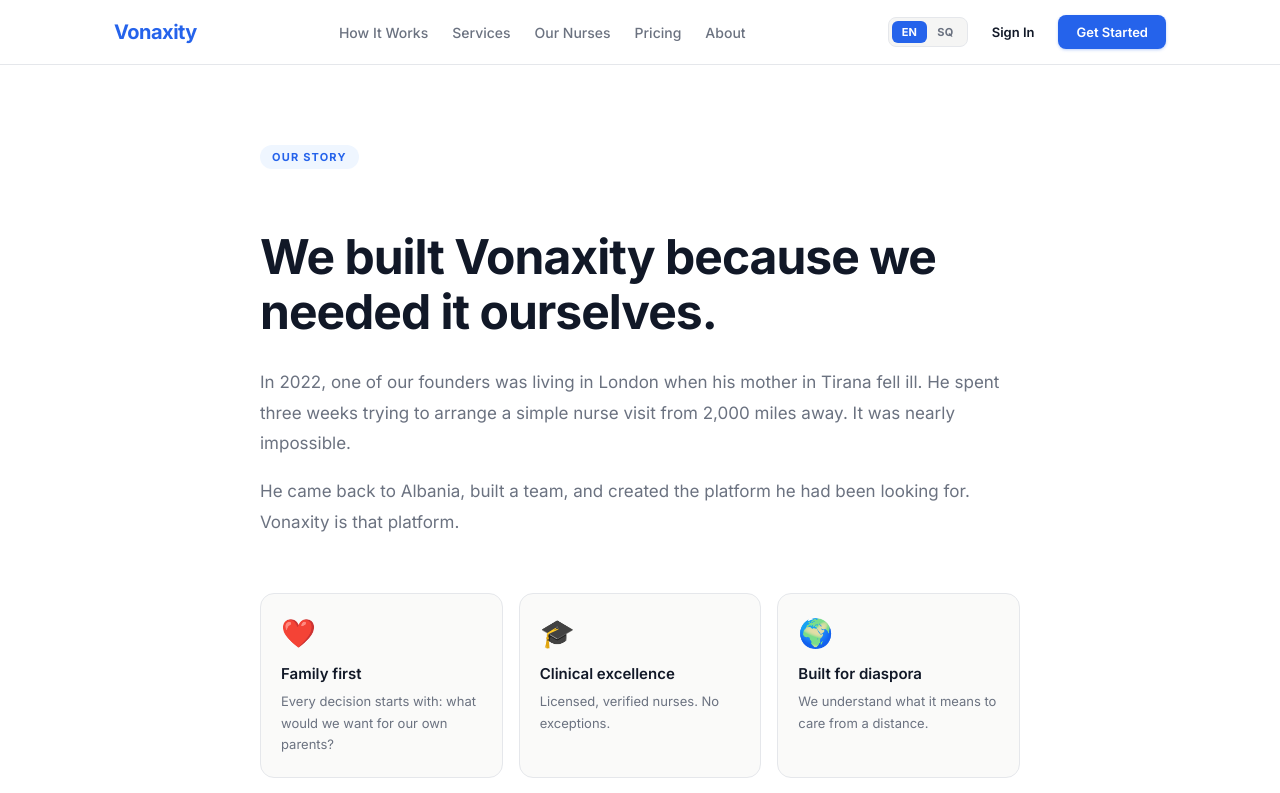
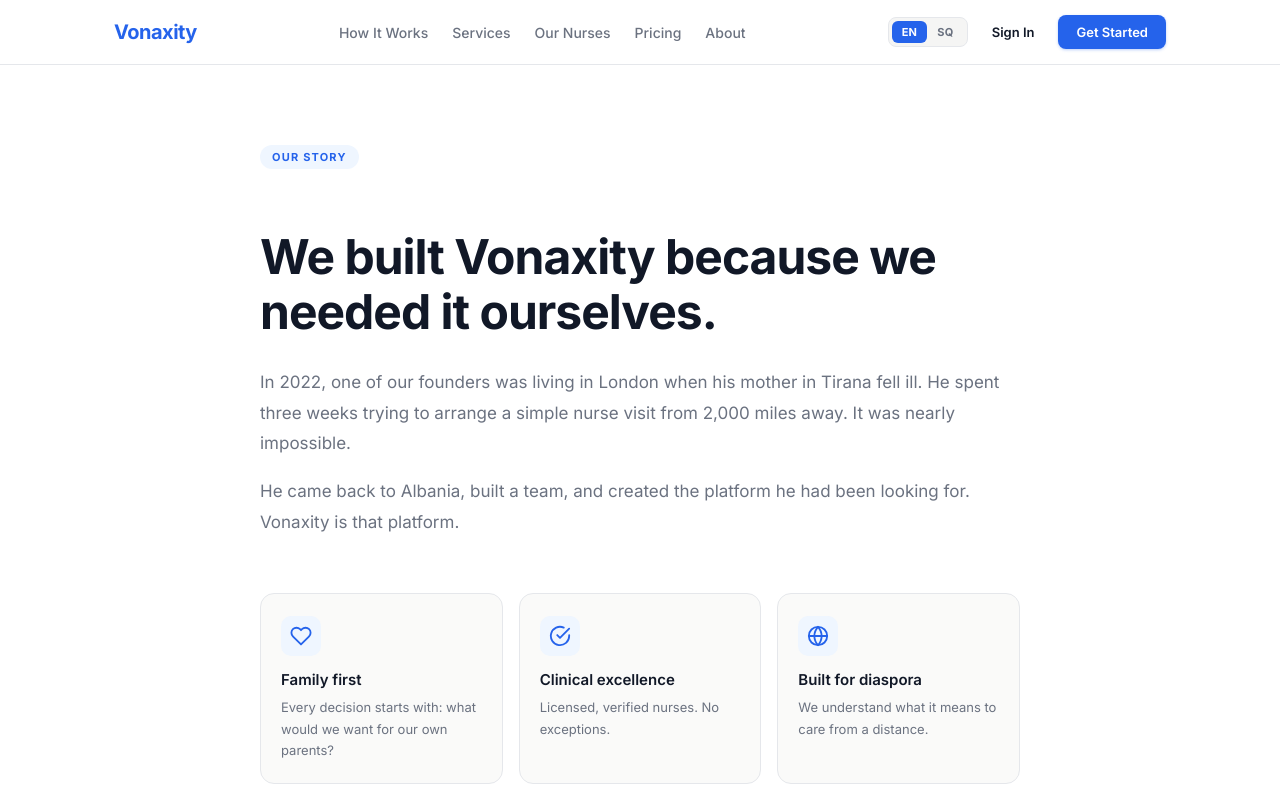
Before and after one commit to KeisNebelli/vonaxitynew, a Next.js app in the folder frontend/: page /en/about in a window 1280 px wide. Shown: the top 793 px of the page. Built offline with nearby package versions, Linux system fonts and the light colour scheme.

Commit message:
Fix about page - replace emojis with SVG icons

```diff
--- a/frontend/app/[lang]/about/page.jsx
+++ b/frontend/app/[lang]/about/page.jsx
@@ -3,6 +3,19 @@
 import { t } from '@/translations';
 
 const C = { primary:'#2563EB', primaryLight:'#EFF6FF', bg:'#FAFAF9', bgWhite:'#FFFFFF', textPrimary:'#111827', textSecondary:'#6B7280', textTertiary:'#9CA3AF', border:'#E5E7EB' };
+
+const VALUE_ICONS = [
+  <svg width="22" height="22" viewBox="0 0 24 24" fill="none" stroke="#2563EB" strokeWidth="2" strokeLinecap="round" strokeLinejoin="round"><path d="M20.84 4.61a5.5 5.5 0 00-7.78 0L12 5.67l-1.06-1.06a5.5 5.5 0 00-7.78 7.78l1.06 1.06L12 21.23l7.78-7.78 1.06-1.06a5.5 5.5 0 000-7.78z"/></svg>,
+  <svg width="22" height="22" viewBox="0 0 24 24" fill="none" stroke="#2563EB" strokeWidth="2" strokeLinecap="round" strokeLinejoin="round"><path d="M22 11.08V12a10 10 0 11-5.93-9.14"/><polyline points="22 4 12 14.01 9 11.01"/></svg>,
+  <svg width="22" height="22" viewBox="0 0 24 24" fill="none" stroke="#2563EB" strokeWidth="2" strokeLinecap="round" strokeLinejoin="round"><circle cx="12" cy="12" r="10"/><line x1="2" y1="12" x2="22" y2="12"/><path d="M12 2a15.3 15.3 0 014 10 15.3 15.3 0 01-4 10 15.3 15.3 0 01-4-10 15.3 15.3 0 014-10z"/></svg>,
+  <svg width="22" height="22" viewBox="0 0 24 24" fill="none" stroke="#2563EB" strokeWidth="2" strokeLinecap="round" strokeLinejoin="round"><path d="M3 9l9-7 9 7v11a2 2 0 01-2 2H5a2 2 0 01-2-2z"/><polyline points="9 22 9 12 15 12 15 22"/></svg>,
+];
+
+const CONTACT_ICONS = [
+  <svg width="18" height="18" viewBox="0 0 24 24" fill="none" stroke="currentColor" strokeWidth="2" strokeLinecap="round" strokeLinejoin="round"><path d="M4 4h16c1.1 0 2 .9 2 2v12c0 1.1-.9 2-2 2H4c-1.1 0-2-.9-2-2V6c0-1.1.9-2 2-2z"/><polyline points="22,6 12,13 2,6"/></svg>,
+  <svg width="18" height="18" viewBox="0 0 24 24" fill="none" stroke="currentColor" strokeWidth="2" strokeLinecap="round" strokeLinejoin="round"><path d="M21 15a2 2 0 01-2 2H7l-4 4V5a2 2 0 012-2h14a2 2 0 012 2z"/></svg>,
+  <svg width="18" height="18" viewBox="0 0 24 24" fill="none" stroke="currentColor" strokeWidth="2" strokeLinecap="round" strokeLinejoin="round"><path d="M10.29 3.86L1.82 18a2 2 0 001.71 3h16.94a2 2 0 001.71-3L13.71 3.86a2 2 0 00-3.42 0z"/><line x1="12" y1="9" x2="12" y2="13"/><line x1="12" y1="17" x2="12.01" y2="17"/></svg>,
+];
 
 export default function AboutPage({ params }) {
   const lang = params.lang || 'en';
@@ -20,7 +33,9 @@
           <div style={{ display:'grid', gridTemplateColumns:'repeat(auto-fit,minmax(200px,1fr))', gap:16 }}>
             {Array.isArray(values) && values.map((v,i) => (
               <div key={i} style={{ background:C.bg, borderRadius:14, border:`1px solid ${C.border}`, padding:'22px 20px' }}>
-                <div style={{ fontSize:28, marginBottom:14 }}>{v.icon}</div>
+                <div style={{ width:40, height:40, borderRadius:10, background:C.primaryLight, display:'flex', alignItems:'center', justifyContent:'center', marginBottom:14 }}>
+                  {VALUE_ICONS[i] || VALUE_ICONS[0]}
+                </div>
                 <div style={{ fontSize:15, fontWeight:600, color:C.textPrimary, marginBottom:8 }}>{v.title}</div>
                 <div style={{ fontSize:13, color:C.textSecondary, lineHeight:1.65 }}>{v.desc}</div>
               </div>
```
